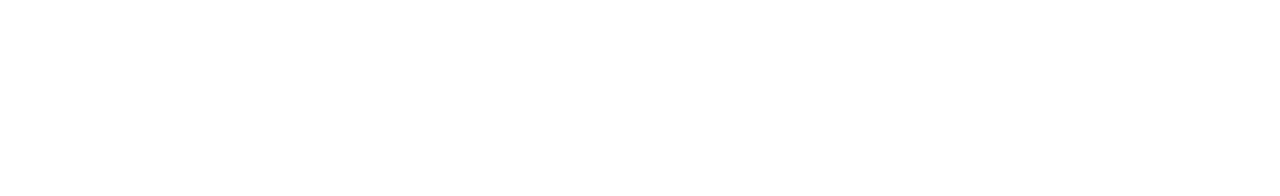
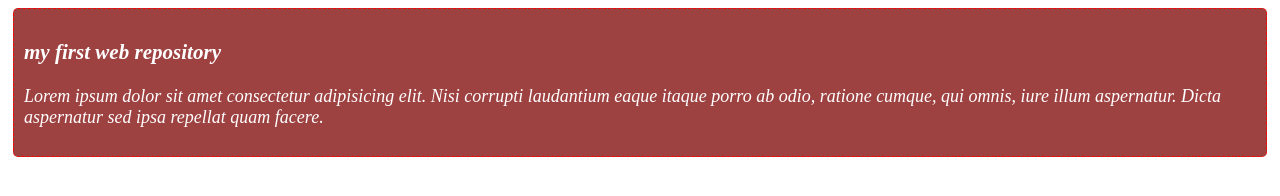
Before and after one commit to githubmisbah/my-simple-website, a plain HTML site: page index.html in a window 1280 px wide. Drawn offline with Linux system fonts and the light colour scheme.

Commit message:
added the first blog

```diff
--- a/index.html
+++ b/index.html
@@ -4,8 +4,13 @@
     <meta charset="UTF-8">
     <meta name="viewport" content="width=device-width, initial-scale=1.0">
     <title>my-simple-website</title>
+    <link rel="stylesheet" href="styles/blog.css">
 </head>
 <body>
+    <div>
+        <h3>my first web repository</h3>
+        <p>Lorem ipsum dolor sit amet consectetur adipisicing elit. Nisi corrupti laudantium eaque itaque porro ab odio, ratione cumque, qui omnis, iure illum aspernatur. Dicta aspernatur sed ipsa repellat quam facere.</p>
+    </div>
 
 </body>
 </html>
--- /dev/null
+++ b/styles/blog.css
@@ -0,0 +1,12 @@
+div{
+    padding: 10px;
+    margin: 5px;
+    background-color: rgb(158, 65, 65);
+    color: white;
+    font-size: large;
+    font-style: italic;
+    font-weight: 500;
+    border: 1px dashed red;
+    border-radius: 5px;
+
+}
```
